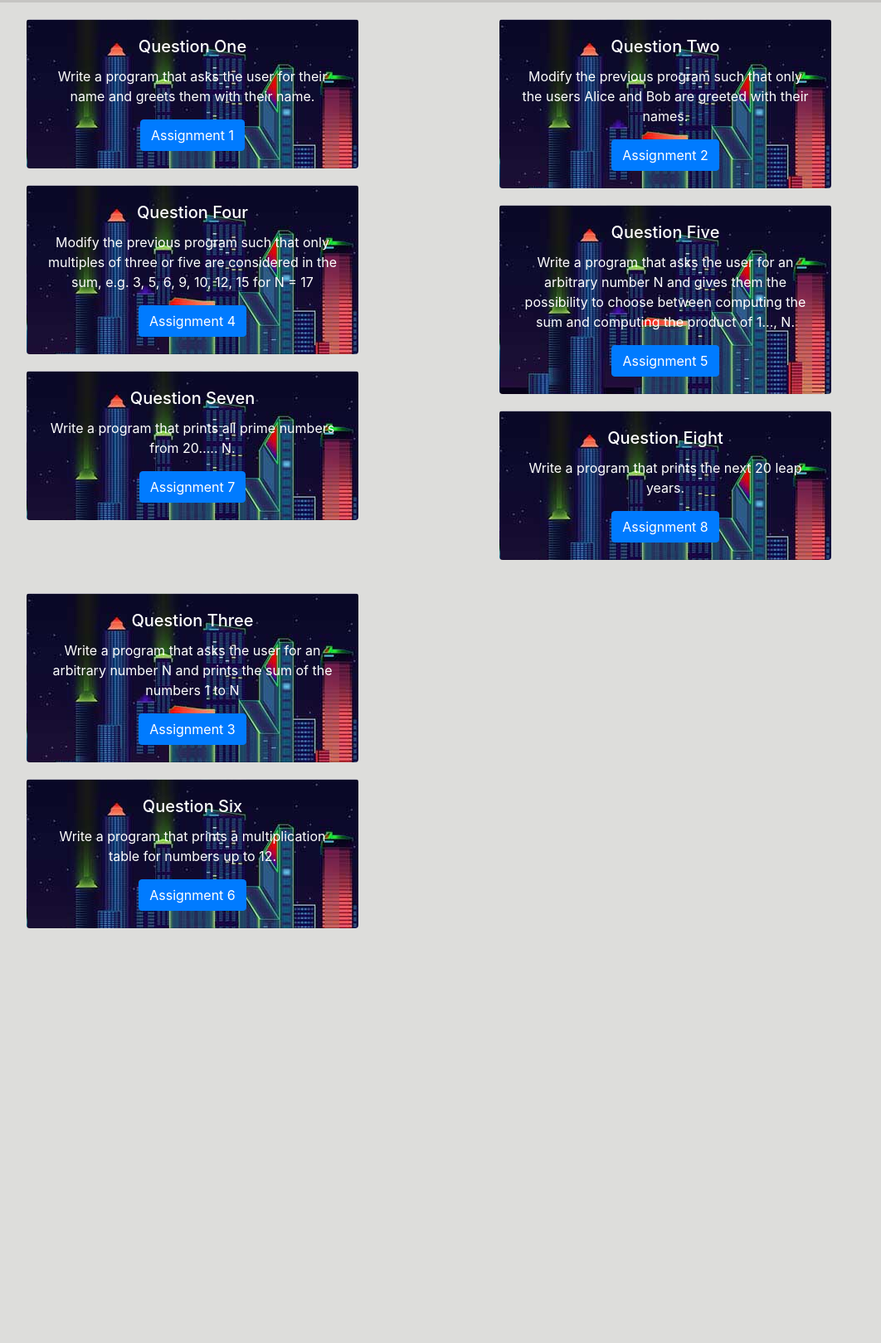
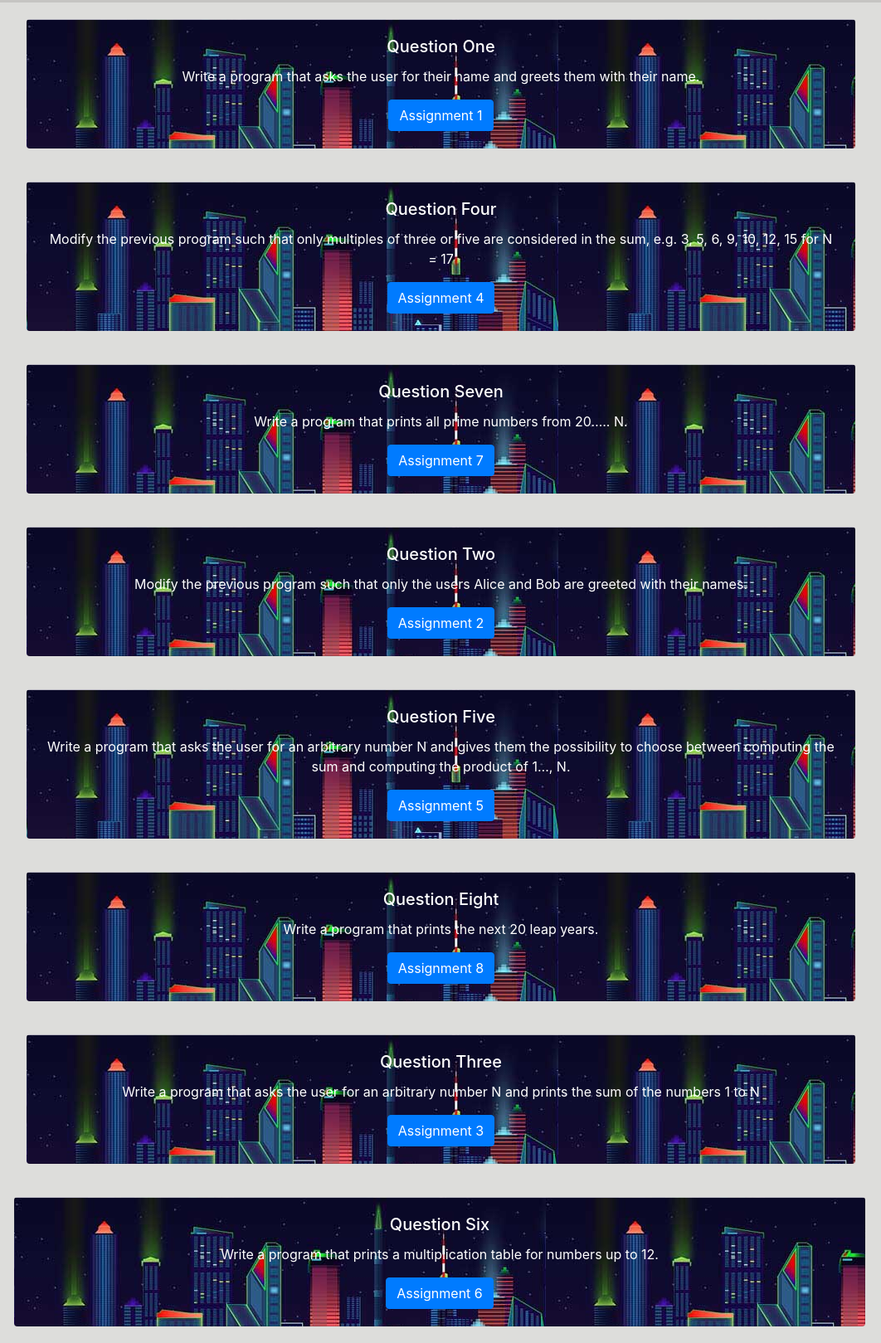
Before and after one commit to scave222/assignment, a plain HTML site: page index.html in a window 1280 px wide. Shown: the part 109-1728 px from the top of the page at 83% size, without its empty margins (73-1135 px from the left). Before the commit the page ends 1248 px from the top, so only its background shows below. Drawn offline with Linux system fonts and the light colour scheme.

Commit message:
edited index

```diff
--- a/index.html
+++ b/index.html
@@ -26,26 +26,41 @@
 
     <section class="container">
         <div class="row text-center">
-            <div class="col-md-6 col-sm-12">
-                <div class="card" style="width: 25rem;">
-                    <div class="card-body">
+            <div class="col-md-12 col-sm-12">
+                <div class="card" style="width: 90%;">
+                    <div class="card-body ">
                       <h5 class="card-title">Question One</h5>
                       <p class="card-text">Write a program that asks the user for their name and greets them with their name.</p>
                       <a href="q1.html" class="btn btn-primary">Assignment 1</a>
                     </div>
                   </div>
+                </div>
+              </div>
+
+          </section>
 
 
 
-                  <div class="card text-center" style="width: 25rem;">
+
+                  <section class="container">
+                    <div class="row text-center">
+                      <div class="col-md-12 col-sm-12">
+                  <div class="card text-center" style="width: 90%;">
                     <div class="card-body">
                       <h5 class="card-title">Question Four</h5>
                       <p class="card-text">Modify the previous program such that only multiples of three or five are considered in the sum, e.g. 3, 5, 6, 9, 10, 12, 15 for N = 17</p>
                       <a href="q4.html" class="btn btn-primary">Assignment 4</a>
                     </div>
                   </div>
+                </div>
+              </div>
 
-                  <div class="card text-center" style="width: 25rem;">
+          </section>
+
+          <section class="container">
+            <div class="row text-center">
+              <div class="col-md-12 col-sm-12">
+                  <div class="card text-center" style="width: 90%;">
                     <div class="card-body">
                       <h5 class="card-title">Question Seven</h5>
                       <p class="card-text">Write a program that prints all prime numbers from 20….. N.</p>
@@ -53,54 +68,80 @@
                     </div>
                   </div>
             </div>
+          </div>
 
-            <div class="col-md-6 col-sm-12">
-                <div class="card" style="width: 25rem;">
+        </section>
+
+        <section class="container">
+          <div class="row text-center">
+            <div class="col-md-12 col-sm-12">
+                <div class="card" style="width: 90%;">
                     <div class="card-body">
                       <h5 class="card-title">Question Two</h5>
                       <p class="card-text">Modify the previous program such that only the users Alice and Bob are greeted with their names.</p>
                       <a href="q2.html" class="btn btn-primary">Assignment 2</a>
                     </div>
                   </div>
+                </div>
+              </div>
+              </section>
 
-                  <div class="card text-center" style="width: 25rem;">
+
+              <section class="container">
+                <div class="row text-center">
+                  <div class="col-md-12 col-sm-12">
+                  <div class="card text-center" style="width: 90%;">
                     <div class="card-body">
                       <h5 class="card-title">Question Five</h5>
                       <p class="card-text">Write a program that asks the user for an arbitrary number N and gives them the possibility to choose between computing the sum and computing the product of 1…, N.</p>
                       <a href="q5.html" class="btn btn-primary">Assignment 5</a>
                     </div>
                   </div>
+                </div>
+              </div>
+              </section>
 
-                  <div class="card text-center" style="width: 25rem;">
+              <section class="container">
+                <div class="row text-center">
+                  <div class="col-md-12 col-sm-12">
+                  <div class="card text-center" style="width: 90%;">
                     <div class="card-body">
                       <h5 class="card-title">Question Eight</h5>
                       <p class="card-text">Write a program that prints the next 20 leap years.</p>
                       <a href="q8.html" class="btn btn-primary">Assignment 8</a>
                     </div>
                   </div>
-            </div>
+                </div>
+              </div>
+              </section>
 
-            <div class="col-md-6 col-sm-12">
-                <div class="card" style="width: 25rem;">
+
+              <section class="container">
+                <div class="row text-center">
+            <div class="col-md-12 col-sm-12">
+                <div class="card" style="width: 90%;">
                     <div class="card-body">
                       <h5 class="card-title">Question Three</h5>
                       <p class="card-text">Write a program that asks the user for an arbitrary number N and prints the sum of the numbers 1 to N</p>
                       <a href="q3.html" class="btn btn-primary">Assignment 3</a>
                     </div>
                   </div>
+                </div>
+              </div>
+              </section>
 
-                  <div class="card text-center" style="width: 25rem;">
+              <section class="container">
+                <div class="row text-center">
+                  <div class="col-md-12 col-sm-12"></div>
+                  <div class="card text-center" style="width: 90%;">
                     <div class="card-body">
                       <h5 class="card-title">Question Six</h5>
                       <p class="card-text">Write a program that prints a multiplication table for numbers up to 12.</p>
                       <a href="q6.html" class="btn btn-primary">Assignment 6</a>
                     </div>
                   </div>
-
-
-            </div>
         </div>
-
+      </div>
     </section>
 </body>
 </html>
```
Also changed, not shown: q2.html (+1 -1 lines), q3.html (+5 -16 lines), q6.html (+27 -3 lines).
